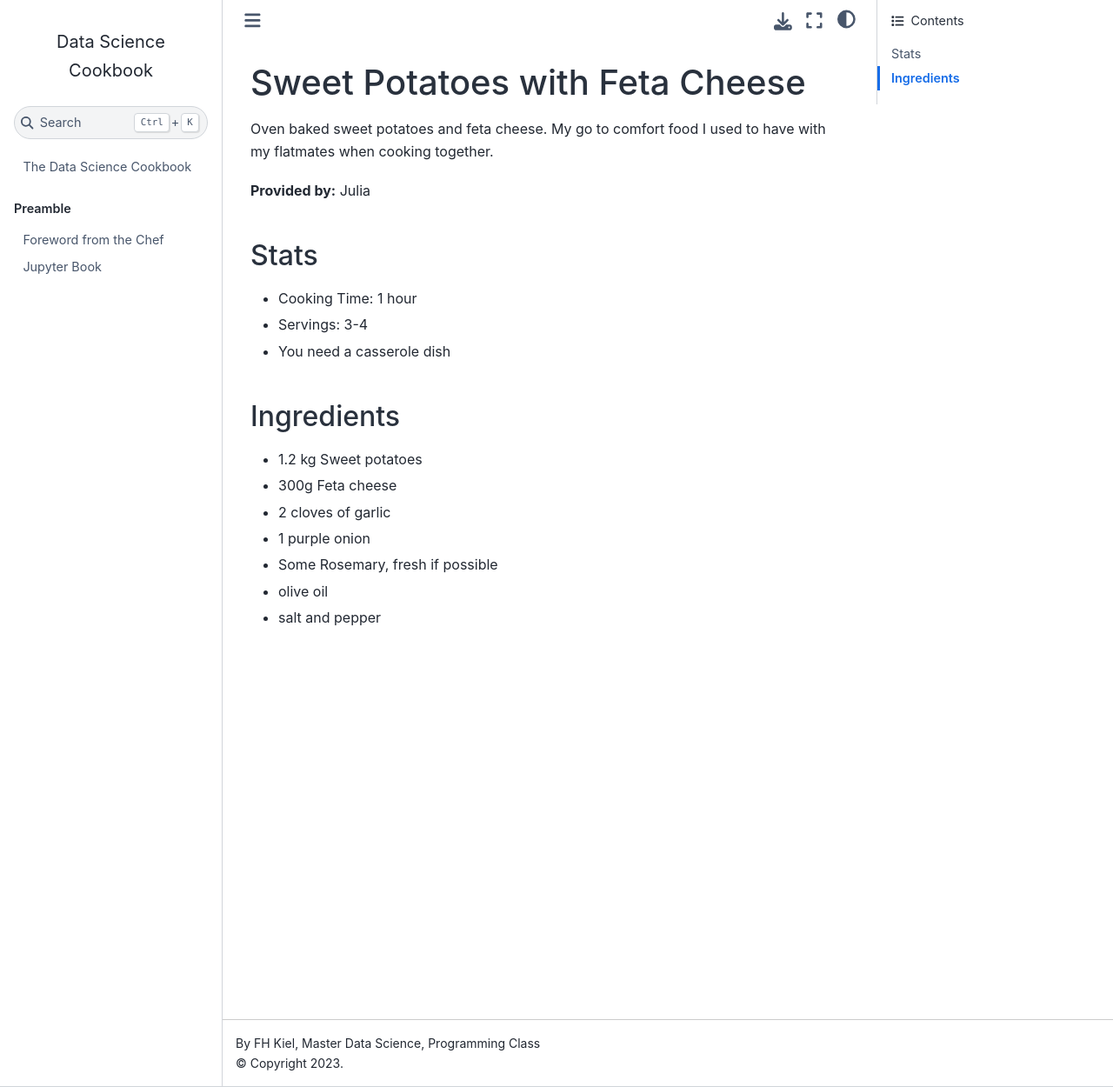
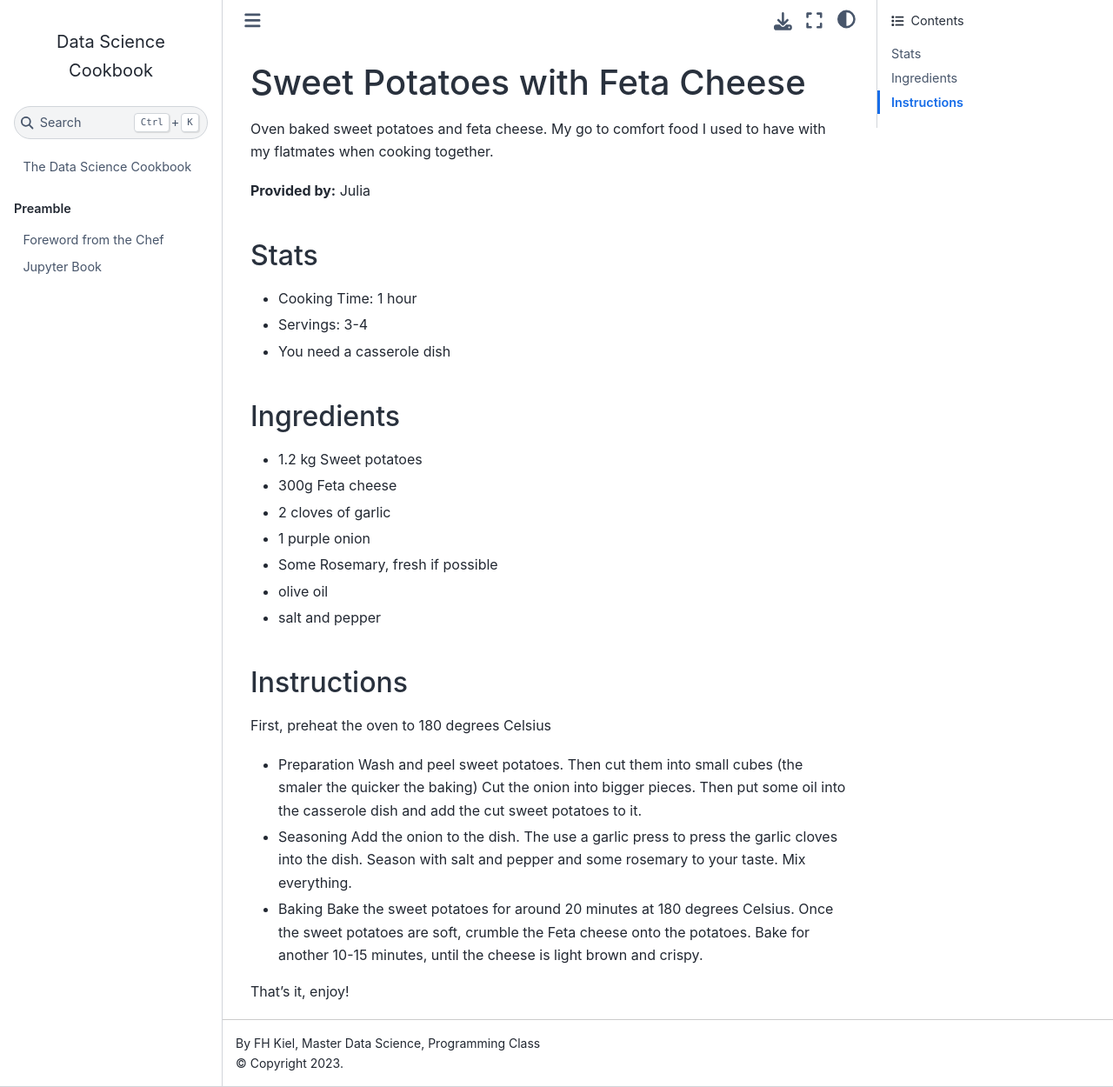
Before and after one commit to tillschwoerer/the-data-science-cookbook, a Jupyter Book: the page built from sweet_potatoes.md, in a window 1280 px wide and 1250 px high. Shown: the whole window at 87% size. Built offline with Jupyter Book 1.0.4 settings and Sphinx 7.4.7 and the Sphinx Book theme 1.1.4, drawn with Linux system fonts in a browser that asks for light colours; pages that are not in the unit, such as notebooks, are missing from menus.

Commit message:
Adding the Instructions

```diff
--- a/sweet_potatoes.md
+++ b/sweet_potatoes.md
@@ -19,3 +19,21 @@ My go to comfort food I used to have with my flatmates when cooking together.
 - Some Rosemary, fresh if possible
 - olive oil
 - salt and pepper
+
+## Instructions
+First, preheat the oven to 180 degrees Celsius
+
+- Preparation
+Wash and peel sweet potatoes. Then cut them into small cubes (the smaler the quicker the baking)
+Cut the onion into bigger pieces.
+Then put some oil into the casserole dish and add the cut sweet potatoes to it.
+
+- Seasoning
+Add the onion to the dish. The use a garlic press to press the garlic cloves into the dish. Season with salt and pepper and some rosemary to your taste.
+Mix everything.
+
+- Baking
+Bake the sweet potatoes for around 20 minutes at 180 degrees Celsius. Once the sweet potatoes are soft, crumble the Feta cheese onto the potatoes.
+Bake for another 10-15 minutes, until the cheese is light brown and crispy.
+
+That's it, enjoy!
```
